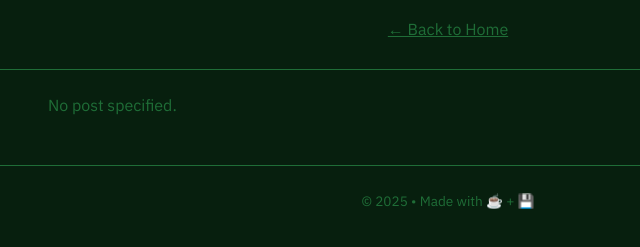
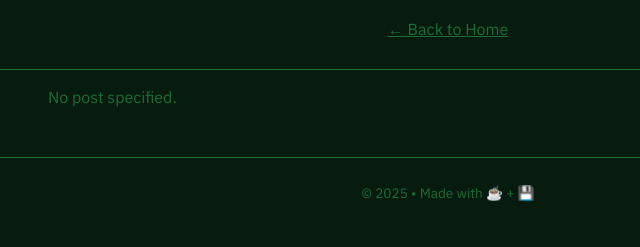
Before and after one commit to Eru078/Sites, a plain HTML site: page post.html in a window 1280 px wide. Shown: the part 85-332 px from the top of the page, without its empty margins (192-832 px from the left). Drawn offline with nearby package versions, Linux system fonts and the light colour scheme.

Commit message:
Update post.html

```diff
--- a/post.html
+++ b/post.html
@@ -12,7 +12,7 @@
 
     body {
       margin: 0;
-      background: #071f0e;
+      background: #071B0F;
       color: var(--green);
       font-family: 'IBM Plex Sans', sans-serif;
       font-size: 1rem;
@@ -20,7 +20,7 @@
     }
 
     header, footer {
-      background: #071f0e;
+      background: #071B0F;
       color: var(--green);
       padding: 0.8rem;
       text-align: center;
@@ -47,7 +47,7 @@
 
     article {
       max-width: 800px;
-      margin: 1.5rem auto;
+      margin: 1rem auto;
       padding: 0 1rem;
     }
 
```
